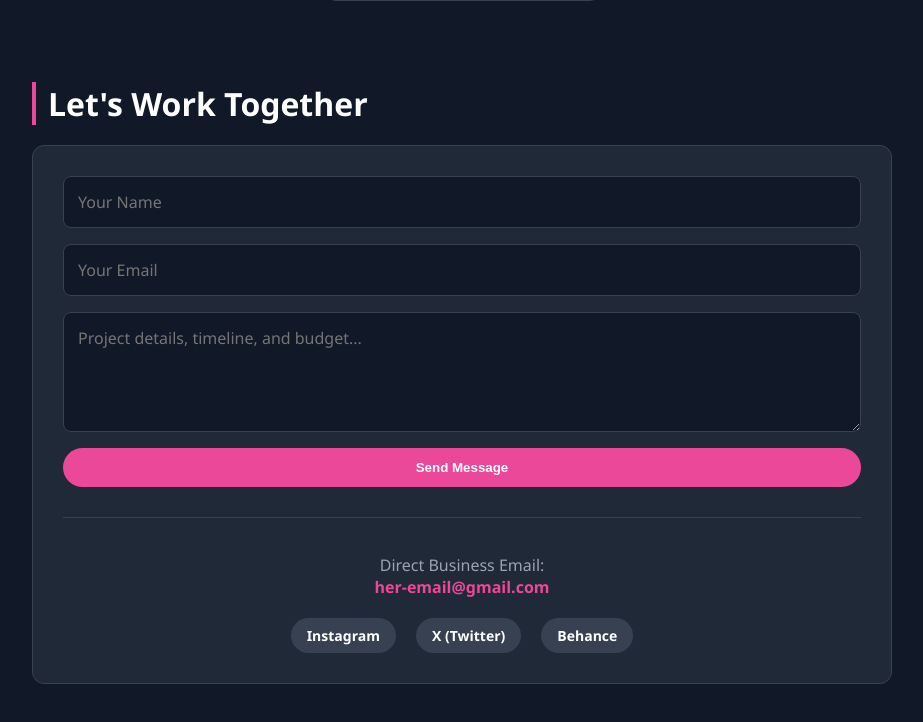
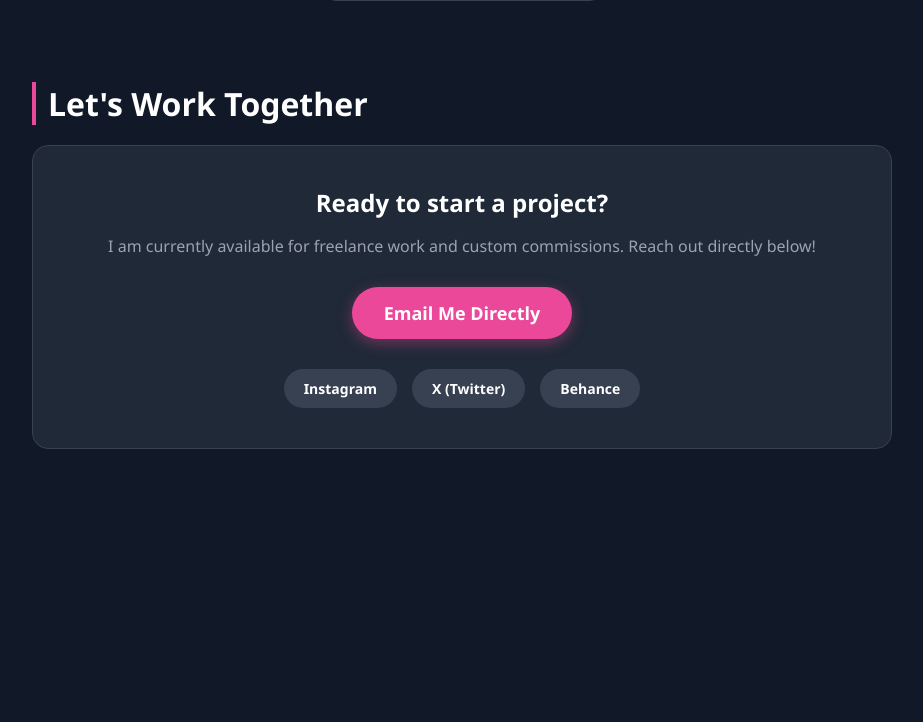
Before and after one commit to asifwazed/Sha, a plain HTML site: page hire.html in a window 1280 px wide. Shown: the part 1050-1772 px from the top of the page, without its empty margins (178-1101 px from the left). After the commit the page ends 1579 px from the top, so only its background shows below. Drawn offline with Linux system fonts and the light colour scheme.

Commit message:
Revise hire page title and contact section layout
Updated the title and improved the contact card styling. Added a direct email button and adjusted the layout of the contact section.

```diff
--- a/hire.html
+++ b/hire.html
@@ -3,12 +3,9 @@
 <head>
   <meta charset="UTF-8">
   <meta name="viewport" content="width=device-width, initial-scale=1.0">
-  <title>Studio Sha | Hire & Portfolio</title>
+  <title>Sha's Designs | Hire & Portfolio</title>
   <link rel="stylesheet" href="style.css">
   <style>
-    /* ========================================== */
-    /* PORTFOLIO MASONRY GRID                     */
-    /* ========================================== */
     .masonry-grid {
       column-count: 2;
       column-gap: 16px;
@@ -34,88 +31,72 @@
       background-color: #374151;
     }
 
-    /* ========================================== */
-    /* CONTACT FORM & SOCIALS                     */
-    /* ========================================== */
-    .contact-wrapper {
+    /* Clean Business Card Style */
+    .contact-card {
       background-color: var(--card-bg);
-      padding: 30px;
-      border-radius: 12px;
+      padding: 40px 30px;
+      border-radius: 16px;
       border: 1px solid var(--border-color);
+      text-align: center;
       margin-bottom: 60px;
     }
-    .contact-form {
-      display: flex;
-      flex-direction: column;
-      gap: 16px;
+    .contact-card h3 {
+      font-size: 24px;
+      margin-top: 0;
+      margin-bottom: 10px;
+    }
+    .contact-card p {
+      color: var(--text-muted);
       margin-bottom: 30px;
-    }
-    .contact-form input,
-    .contact-form textarea {
-      width: 100%;
-      padding: 14px;
-      border-radius: 8px;
-      border: 1px solid var(--border-color);
-      background-color: var(--bg-color);
-      color: var(--text-main);
       font-size: 16px;
-      box-sizing: border-box;
-      font-family: inherit;
-    }
-    .contact-form input:focus,
-    .contact-form textarea:focus {
-      outline: none;
-      border-color: var(--primary-color);
-    }
-    .contact-form textarea {
-      resize: vertical;
-      min-height: 120px;
     }
 
-    .business-info {
-      text-align: center;
-      border-top: 1px solid var(--border-color);
-      padding-top: 20px;
-    }
-    .business-info p {
-      color: var(--text-muted);
-      margin-bottom: 10px;
-    }
-    .business-info a {
-      color: var(--primary-color);
+    .direct-email-btn {
+      display: inline-block;
+      background-color: var(--primary-color);
+      color: white;
+      padding: 14px 32px;
+      border-radius: 50px;
       font-weight: bold;
       text-decoration: none;
+      font-size: 18px;
+      transition: 0.3s;
+      margin-bottom: 30px;
+      box-shadow: 0 4px 15px rgba(236, 72, 153, 0.4);
+    }
+    .direct-email-btn:hover {
+      background-color: var(--primary-hover);
+      transform: translateY(-3px);
     }
 
     .social-row {
       display: flex;
       justify-content: center;
-      gap: 20px;
-      margin-top: 20px;
+      gap: 15px;
+      flex-wrap: wrap;
     }
     .social-row a {
       color: var(--text-main);
       background-color: var(--border-color);
-      padding: 8px 16px;
+      padding: 10px 20px;
       border-radius: 50px;
       font-size: 14px;
+      font-weight: bold;
+      text-decoration: none;
       transition: 0.3s;
     }
     .social-row a:hover {
       background-color: var(--primary-color);
+      color: white;
     }
   </style>
 </head>
 <body>
 
-  <!-- Smart Nav Injection -->
-  <div id="nav-container" style="width: 100%;"></div>
+  <div id="nav-container" style="width: 100%; position: relative; z-index: 10;"></div>
 
   <div class="container">
 
-    <!-- ========================================== -->
-    <!-- PORTFOLIO SECTION                          -->
-    <!-- ========================================== -->
     <h2 class="page-title">My Work</h2>
     <div class="masonry-grid">
       <div class="grid-item"><img src="https://via.placeholder.com/400x600/ec4899/ffffff?text=Design+1" alt="Design 1"></div>
@@ -124,35 +105,22 @@
       <div class="grid-item"><img src="https://via.placeholder.com/400x500/10b981/ffffff?text=Design+4" alt="Design 4"></div>
     </div>
 
-    <!-- ========================================== -->
-    <!-- HIRE ME & CONTACT                          -->
-    <!-- ========================================== -->
     <h2 class="page-title">Let's Work Together</h2>
-    <div class="contact-wrapper">
+    <div class="contact-card">
+      <h3>Ready to start a project?</h3>
+      <p>I am currently available for freelance work and custom commissions. Reach out directly below!</p>
 
-      <form class="contact-form" action="https://api.web3forms.com/submit" method="POST">
-        <!-- LATER: Paste your Web3Forms key here -->
-        <input type="hidden" name="access_key" value="YOUR_ACCESS_KEY_HERE">
+      <!-- Big Direct Email Button -->
+      <!-- LATER: Replace with her actual email -->
+      <a href="mailto:her-email@gmail.com" class="direct-email-btn">Email Me Directly</a>
 
-        <input type="text" name="name" placeholder="Your Name" required>
-        <input type="email" name="email" placeholder="Your Email" required>
-        <textarea name="message" placeholder="Project details, timeline, and budget..." required></textarea>
-
-        <button type="submit" class="btn-primary">Send Message</button>
-      </form>
-
-      <div class="business-info">
-        <!-- LATER: Update the email address -->
-        <p>Direct Business Email: <br> <a href="mailto:her-email@gmail.com">her-email@gmail.com</a></p>
-
-        <!-- LATER: Update Social Links -->
-        <div class="social-row">
-          <a href="#" target="_blank">Instagram</a>
-          <a href="#" target="_blank">X (Twitter)</a>
-          <a href="#" target="_blank">Behance</a>
-        </div>
+      <!-- Social Media Buttons -->
+      <div class="social-row">
+        <!-- LATER: Paste her actual links inside the href quotes -->
+        <a href="#" target="_blank">Instagram</a>
+        <a href="#" target="_blank">X (Twitter)</a>
+        <a href="#" target="_blank">Behance</a>
       </div>
-
     </div>
 
   </div>
```
